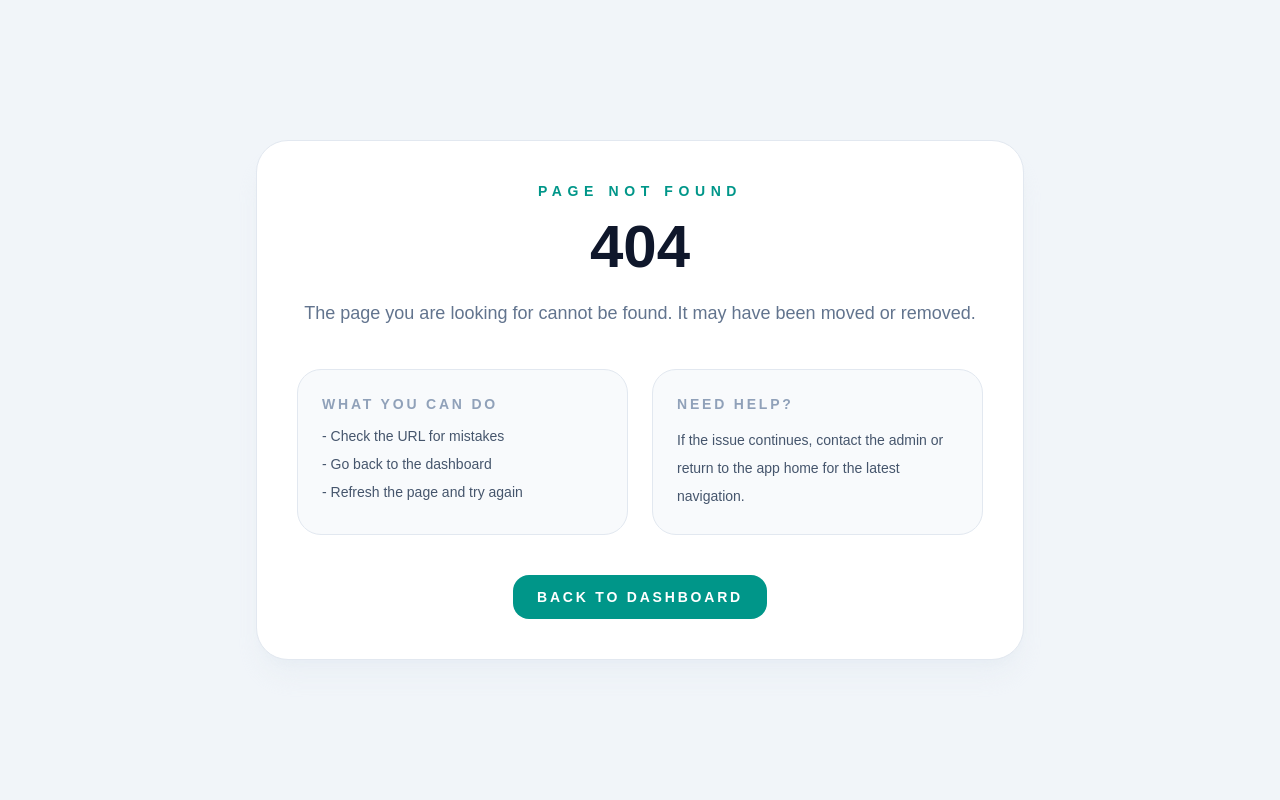
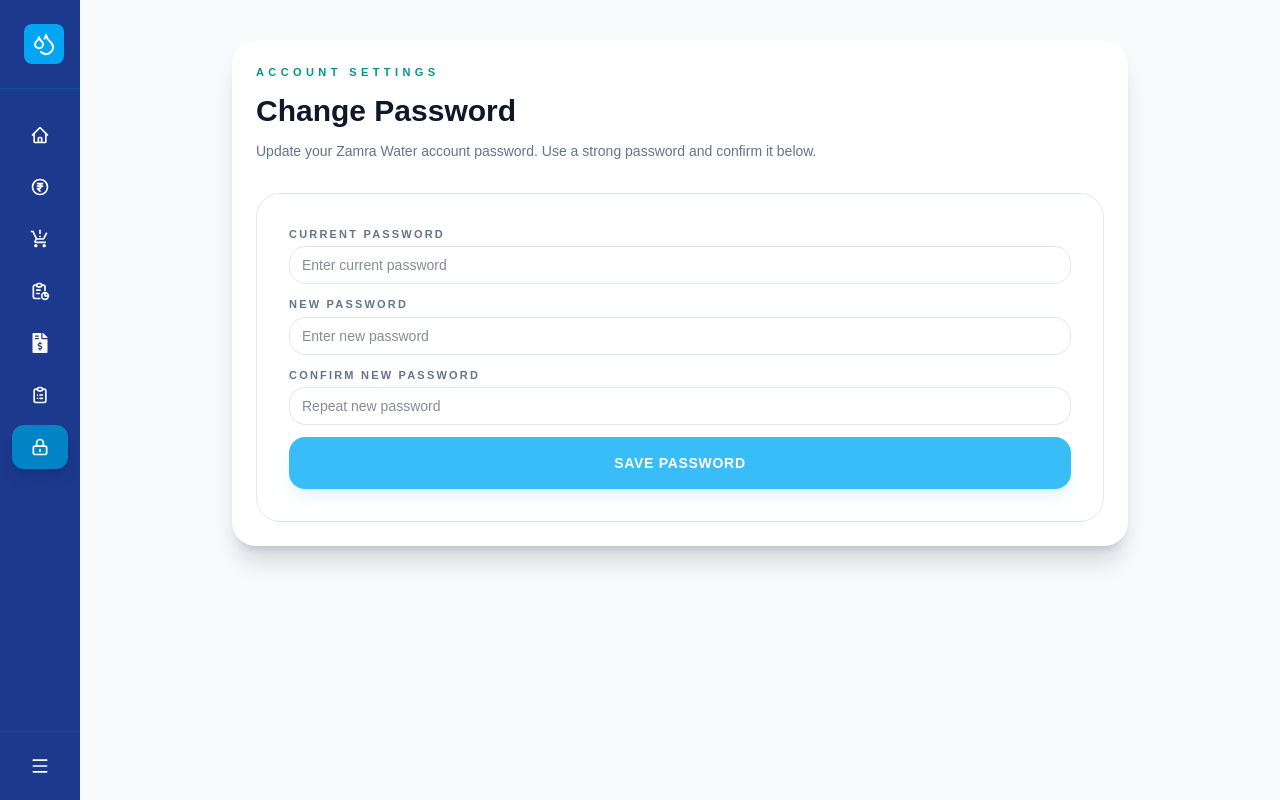
Before and after one commit to SaqibYounas/Zamra, a Next.js app: page /change-password in a window 1280 px wide. Before the commit this address had no page. Built offline with nearby package versions, Linux system fonts and the light colour scheme.

Commit message:
add a chnage password page

```diff
--- /dev/null
+++ b/app/(dashboard)/change-password/page.tsx
@@ -0,0 +1,97 @@
+'use client';
+
+import { useState } from 'react';
+import Button from '../../src/components/button/Button';
+import FormInput from '../../src/components/inputFields/FormInput';
+
+export default function ChangePasswordPage() {
+  const [oldPassword, setOldPassword] = useState('');
+  const [newPassword, setNewPassword] = useState('');
+  const [confirmPassword, setConfirmPassword] = useState('');
+  const [message, setMessage] = useState('');
+  const [error, setError] = useState('');
+
+  const handleSubmit = () => {
+    setMessage('');
+    setError('');
+
+    if (!oldPassword || !newPassword || !confirmPassword) {
+      setError('Please fill in all fields.');
+      return;
+    }
+
+    if (newPassword !== confirmPassword) {
+      setError('New password and confirmation do not match.');
+      return;
+    }
+
+    setMessage('Password updated successfully.');
+    setOldPassword('');
+    setNewPassword('');
+    setConfirmPassword('');
+  };
+
+  return (
+    <div className="min-h-screen bg-surface-2 py-10 px-4 sm:px-6 lg:px-8">
+      <main className="mx-auto max-w-4xl rounded-3xl bg-surface p-6 shadow-xl shadow-[rgba(15,23,42,0.15)]">
+        <div className="mb-8 flex flex-col gap-3">
+          <p className="text-teal-600 uppercase tracking-[0.4em] text-[11px] font-black">
+            Account Settings
+          </p>
+          <h1 className="text-3xl font-black text-slate-900">
+            Change Password
+          </h1>
+          <p className="max-w-2xl text-sm text-slate-500">
+            Update your Zamra Water account password. Use a strong password and
+            confirm it below.
+          </p>
+        </div>
+
+        <div className="rounded-3xl border border-surface bg-surface p-6 md:p-8">
+          <form
+            className="space-y-5"
+            onSubmit={(event) => {
+              event.preventDefault();
+              handleSubmit();
+            }}
+          >
+            <FormInput
+              label="Current Password"
+              type="password"
+              value={oldPassword}
+              onChange={(value) => setOldPassword(String(value))}
+              placeholder="Enter current password"
+            />
+
+            <FormInput
+              label="New Password"
+              type="password"
+              value={newPassword}
+              onChange={(value) => setNewPassword(String(value))}
+              placeholder="Enter new password"
+            />
+
+            <FormInput
+              label="Confirm New Password"
+              type="password"
+              value={confirmPassword}
+              onChange={(value) => setConfirmPassword(String(value))}
+              placeholder="Repeat new password"
+            />
+
+            {error ? (
+              <p className="text-sm font-semibold text-rose-600">{error}</p>
+            ) : null}
+            {message ? (
+              <p className="text-sm font-semibold text-emerald-600">
+                {message}
+              </p>
+            ) : null}
+
+            <Button label="Save Password" type="submit" className="mt-2" />
+          </form>
+        </div>
+      </main>
+    </div>
+  );
+}
--- a/app/(dashboard)/invoices/page.tsx
+++ b/app/(dashboard)/invoices/page.tsx
@@ -38,9 +38,9 @@ export default function InvoicesPage() {
   const router = useRouter();
 
   return (
-    <div className="min-h-screen bg-gray-100 py-10 px-4 sm:px-6 lg:px-8">
+    <div className="min-h-screen bg-surface-2 py-10 px-4 sm:px-6 lg:px-8">
       <main className="mx-auto flex min-h-screen max-w-4xl items-start justify-center">
-        <div className="w-full bg-slate-50 shadow-lg rounded-3xl p-6 md:p-10">
+        <div className="w-full bg-surface shadow-lg rounded-3xl p-6 md:p-10">
           <div className="flex flex-col sm:flex-row sm:items-end sm:justify-between gap-4 mb-8">
             <div>
               <p className="text-teal-600 uppercase tracking-[0.4em] text-[11px] font-black mb-2">
@@ -61,7 +61,7 @@ export default function InvoicesPage() {
             />
           </div>
 
-          <div className="rounded-3xl border border-slate-200 bg-white p-6 shadow-xl shadow-slate-200/40">
+          <div className="rounded-3xl border border-surface bg-surface p-6 shadow-xl shadow-[rgba(15,23,42,0.1)]">
             <div className="overflow-x-auto">
               <table className="min-w-full border-separate border-spacing-y-2 text-left">
                 <thead>
--- a/app/(login)/components/AdminLogin.tsx
+++ b/app/(login)/components/AdminLogin.tsx
@@ -147,7 +147,7 @@ export default function PlantAdminForm() {
           onClick={handleSubmit}
           label="Login"
           loading={loading}
-          className="w-full bg-sky-400 hover:bg-sky-500 text-white shadow-md hover:shadow-lg transition-all"
+          className="w-full btn-primary text-white shadow-md hover:shadow-lg transition-all"
         />
       </form>
     </div>
--- a/app/globals.css
+++ b/app/globals.css
@@ -5,6 +5,103 @@
   --foreground: #171717;
   --font-sans: 'Geist Sans', Arial, Helvetica, sans-serif;
   --font-mono: 'Geist Mono', monospace;
+
+  --color-surface: #ffffff;
+  --color-surface-2: #f8fafc;
+  --color-border: #e2e8f0;
+  --color-primary: #38bdf8;
+  --color-primary-strong: #0ea5e9;
+  --color-primary-dark: #0284c7;
+  --color-secondary: #14b8a6;
+  --color-muted: #64748b;
+  --color-text: #0f172a;
+  --color-text-muted: #64748b;
+  --color-success: #16a34a;
+  --color-warning: #f59e0b;
+  --color-danger: #ef4444;
+  --color-disabled: #475569;
+}
+
+.bg-primary {
+  background-color: var(--color-primary);
+}
+
+.bg-primary-strong {
+  background-color: var(--color-primary-strong);
+}
+
+.bg-primary-dark {
+  background-color: var(--color-primary-dark);
+}
+
+.bg-secondary {
+  background-color: var(--color-secondary);
+}
+
+.bg-disabled {
+  background-color: var(--color-disabled);
+}
+
+.bg-surface {
+  background-color: var(--color-surface);
+}
+
+.bg-surface-2 {
+  background-color: var(--color-surface-2);
+}
+
+.border-surface {
+  border-color: var(--color-border);
+}
+
+.text-text {
+  color: var(--color-text);
+}
+
+.text-muted {
+  color: var(--color-text-muted);
+}
+
+.text-surface {
+  color: var(--color-surface);
+}
+
+.btn-primary {
+  background-color: var(--color-primary);
+  color: #ffffff;
+}
+
+.btn-primary:hover {
+  background-color: var(--color-primary-strong);
+}
+
+.focus-border-primary:focus {
+  border-color: var(--color-primary);
+}
+
+.focus-ring-primary:focus {
+  box-shadow: 0 0 0 1px var(--color-primary-strong);
+}
+
+.bg-surface-2 {
+  background-color: var(--color-surface-2);
+}
+
+.border-surface {
+  border-color: var(--color-border);
+}
+
+.text-muted {
+  color: var(--color-text-muted);
+}
+
+.btn-primary {
+  background-color: var(--color-primary);
+  color: #ffffff;
+}
+
+.btn-primary:hover {
+  background-color: var(--color-primary-strong);
 }
 
 @media (prefers-color-scheme: dark) {
--- a/app/src/components/button/Button.tsx
+++ b/app/src/components/button/Button.tsx
@@ -18,8 +18,8 @@ export default function Button({
     <button
       type={type}
       disabled={disabled || loading}
-      className={`w-full flex items-center justify-center gap-3 py-4 rounded-2xl font-black uppercase text-sm tracking-wider transition-all shadow-lg shadow-blue-500/10
-        ${loading || disabled ? 'bg-slate-800 cursor-not-allowed' : 'bg-sky-400 hover:bg-sky-500'}
+      className={`w-full flex items-center justify-center gap-3 py-4 rounded-2xl font-black uppercase text-sm tracking-wider transition-all shadow-lg shadow-[rgba(56,189,248,0.15)]
+        ${loading || disabled ? 'bg-(--color-disabled) cursor-not-allowed' : 'bg-(--color-primary) hover:bg-(--color-primary-strong)'}
         text-white ${className}`}
       {...props}
     >
--- a/app/src/components/inputFields/FormInput.tsx
+++ b/app/src/components/inputFields/FormInput.tsx
@@ -6,7 +6,7 @@ interface FormInputProps {
   label?: string;
   value: string | number;
   onChange: (value: string | number) => void;
-  type?: 'text' | 'number' | 'date' | 'email';
+  type?: 'text' | 'number' | 'date' | 'email' | 'password';
   placeholder?: string;
   prefix?: string;
   className?: string;
@@ -40,7 +40,7 @@ export default function FormInput({
   return (
     <div className={`mb-3 ${className}`}>
       {label && (
-        <label className="block mb-1 text-[11px] font-black uppercase tracking-[0.2em] text-slate-500">
+        <label className="block mb-1 text-[11px] font-black uppercase tracking-[0.2em] text-(--color-muted)">
           {label}
         </label>
       )}
@@ -51,7 +51,7 @@ export default function FormInput({
           placeholder={placeholder}
           value={value}
           onChange={handleChange}
-          className={`w-full rounded-2xl border border-slate-200 bg-slate-50 px-3 py-2 text-sm text-slate-800 focus:border-sky-500 focus:outline-none focus:ring-1 focus:ring-sky-200 ${inputClassName}`}
+          className={`w-full rounded-2xl border border-surface bg-surface px-3 py-2 text-sm text-text focus-border-primary focus-ring-primary focus:outline-none ${inputClassName}`}
         />
       ) : (
         <div className="relative">
@@ -66,7 +66,7 @@ export default function FormInput({
             placeholder={placeholder}
             value={value}
             onChange={handleChange}
-            className={`w-full rounded-2xl border border-slate-200 bg-slate-50 px-3 py-2 text-sm text-slate-800 focus:border-sky-500 focus:outline-none focus:ring-1 focus:ring-sky-200 ${prefix ? 'pl-10' : ''} ${inputClassName}`}
+            className={`w-full rounded-2xl border border-surface bg-surface px-3 py-2 text-sm text-text focus-border-primary focus-ring-primary focus:outline-none ${prefix ? 'pl-10' : ''} ${inputClassName}`}
           />
         </div>
       )}
--- a/app/src/components/sidebar/Sidebar.tsx
+++ b/app/src/components/sidebar/Sidebar.tsx
@@ -126,7 +126,7 @@ const Sidebar: React.FC<SidebarProps> = ({
                 onClick={() => handleNavigation(item)}
                 className={`w-full flex items-center gap-4 py-3 rounded-xl transition-all duration-300 cursor-pointer
                   ${sidebarOpen ? 'justify-start px-4' : 'justify-center'}
-                  ${isActive ? 'bg-sky-600 text-white shadow-lg' : 'text-blue-200 hover:bg-sky-800 hover:text-white'}
+                  ${isActive ? 'bg-primary-dark text-white shadow-lg' : 'text-surface hover:bg-primary-dark hover:text-white'}
                 `}
               >
                 {item.icon}
```
